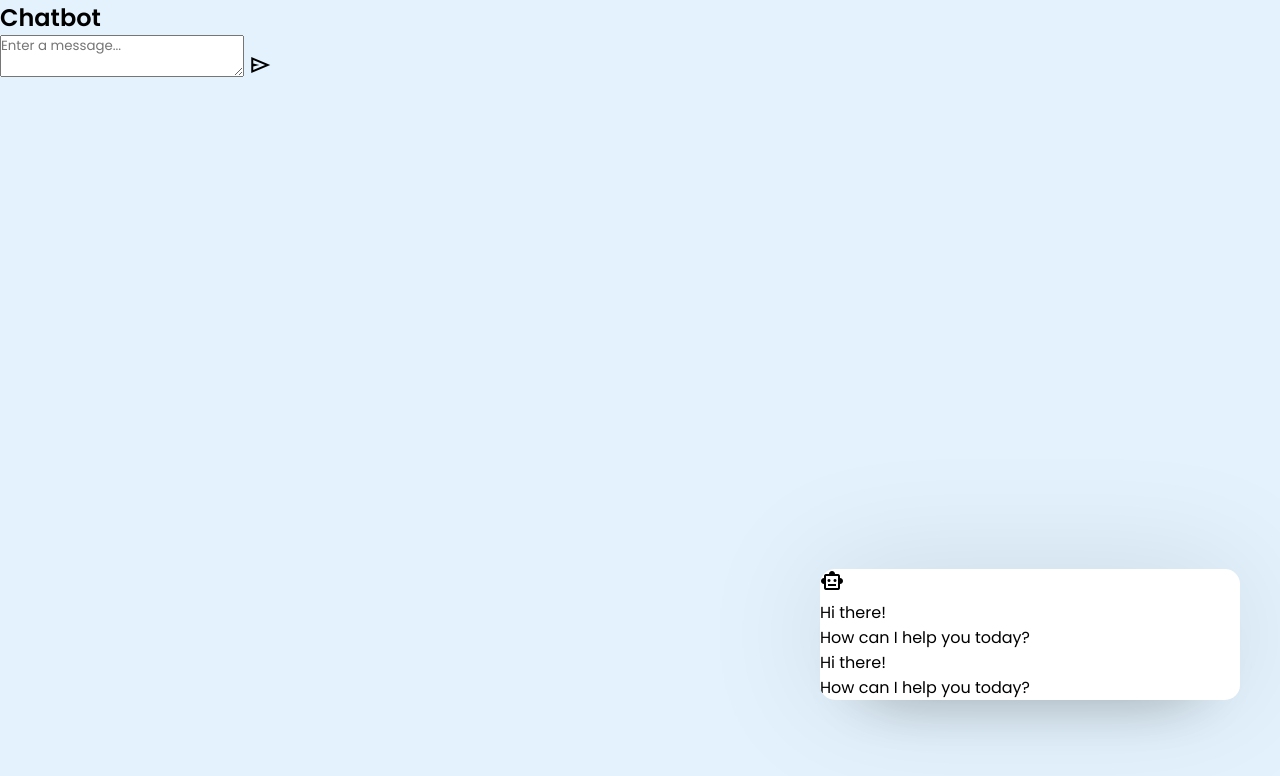
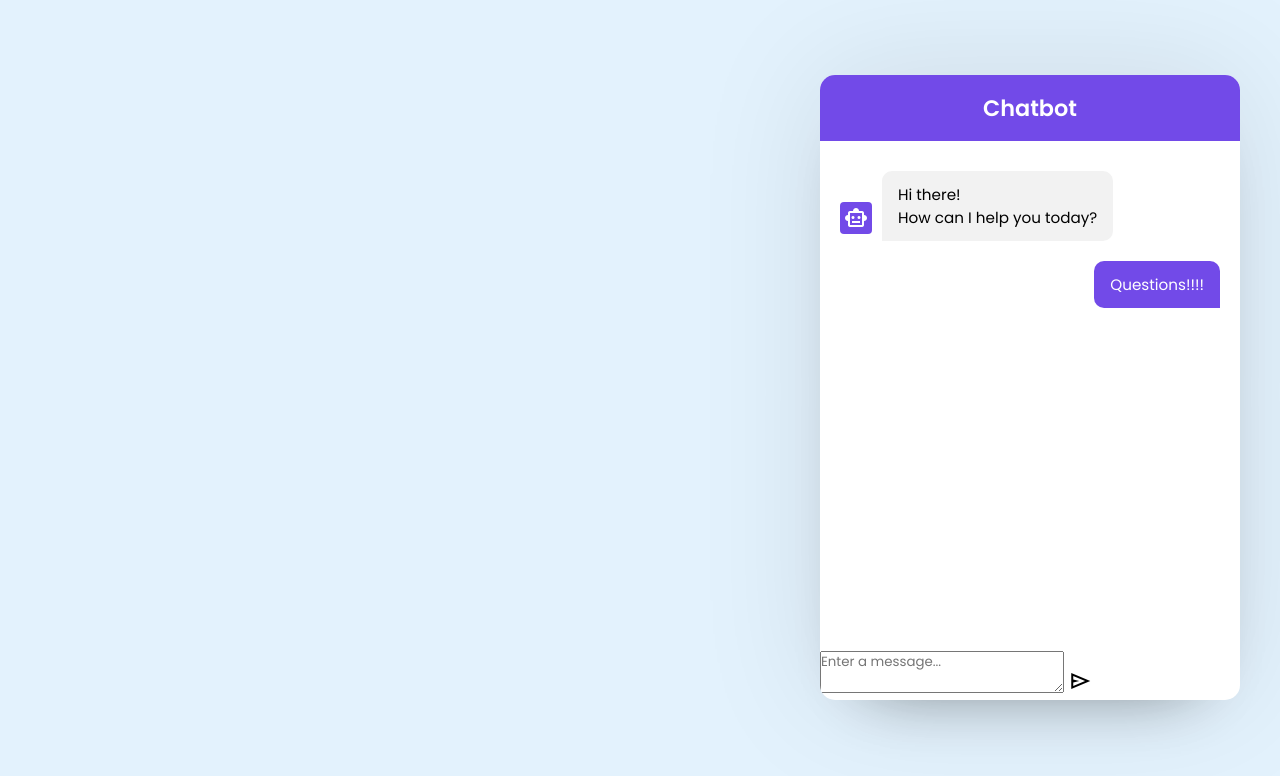
Before and after one commit to DariaBatiuk/Chat-bot, a plain HTML site: page index.html in a window 1280 px wide. Drawn offline with nearby package versions, Linux system fonts and the light colour scheme.

Commit message:
fixed classes namess html

```diff
--- a/index.html
+++ b/index.html
@@ -12,17 +12,17 @@
 		<header>
 			<h2>Chatbot</h2>
 		</header>
-		<ul class="charbot">
-			<li class="chatbot incoming">
+		<ul class="chatbox">
+			<li class="chat incoming">
 				<span class="material-symbols-outlined">smart_toy</span>
 				<p>Hi there! <br> How can I help you today?</p>
 			</li>
-			<li class="chatbot outgoming">
-				<p>Hi there! <br> How can I help you today?</p>
+			<li class="chat outgoming">
+				<p>Questions!!!!</p>
 			</li>
 		</ul>
 		<div class="chat-input">
-			<textarea  placeholder="Enter a message..." name="" id=""></textarea>
+			<textarea placeholder="Enter a message..."  id=""></textarea>
 			<span id="send-btn" class="material-symbols-outlined">send</span>
 		</div>
 	</div>
--- a/style.css
+++ b/style.css
@@ -10,7 +10,7 @@ body{
 	background: #E3F2FD;
 }
 
-.charbot{
+.chatbot{
 	position: fixed;
 	right: 40px;
 	bottom: 100px;
@@ -20,26 +20,48 @@ body{
 	border-radius: 15px;
 	box-shadow: 0 0 128px 0 rgba(0,0,0,0.1), 0 32px 64px -48px rgba(0,0,0,0.5);
 }
-.charbot header {
+.chatbot header {
 	background: #724ae8;
 	padding: 16px 0;
 	text-align: center;
 }
-.charbot header h2{
+.chatbot header h2{
 	color: #fff;
 	font-size: 1.4rem;
 }
-.charbot .chatbox{
+.chatbot .chatbox{
 	height: 510px;
 	overflow-y: auto;
-	padding: 15px 20px 70px;
+	padding: 30px 20px 70px;
 }
 .chatbox .chat{
 	display: flex;
 }
+.chatbox .incoming span {
+	height: 32px;
+	width: 32px;
+	background: #724ae8;
+	color: #fff;
+	text-align: center;
+	line-height: 32px;
+	border-radius: 4px;
+	margin: 0 10px 7px 0;
+	align-self: flex-end;
+}
+.chatbox .outgoming {
+	justify-content: flex-end;
+	margin: 20px 0;
+}
 .chatbox .chat p {
+	color: #fff;
+	max-width: 75%;
 	padding: 12px 16px;
+	font-size: 0.95rem;
 	border-radius:10px 10px 0 10px;
-	color: #fff;
 	background: #724ae8;
 }
+.chatbox .incoming p {
+	color: #000;
+	background: #f2f2f2;
+	border-radius:10px 10px 10px 0;
+}
```
